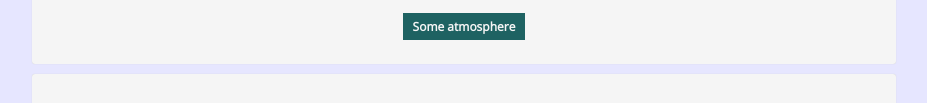
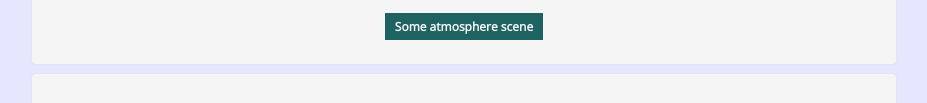
Before and after one commit to nicovdb/profile, a plain HTML site: page index.html in a window 1280 px wide. Shown: the part 449-552 px from the top of the page, without its empty margins (176-1103 px from the left). Drawn offline with nearby package versions, Linux system fonts and the light colour scheme.

Commit message:
changed the song linked

```diff
--- a/index.html
+++ b/index.html
@@ -17,7 +17,7 @@
       <h2>Nicolas Vandenbussche</h2>
       <h3>Student @ Le Wagon</h3>
       <p>Lorem ipsum dolor sit amet, consectetur adipisicing elit. Necessitatibus esse recusandae ipsa omnis officia saepe deleniti iusto iste adipisci. Omnis modi, pariatur natus. Quisquam soluta animi, expedita recusandae nesciunt a.</p>
-      <a href="https://www.youtube.com/watch?v=wolG0GIN3xU" target="_blank" class="button">Some atmosphere</a>
+      <a href="https://www.youtube.com/watch?v=5KnlEuOqF0o" target="_blank" class="button">Some atmosphere scene</a>
     </div>
 
     <div class="container social_medias">
```
